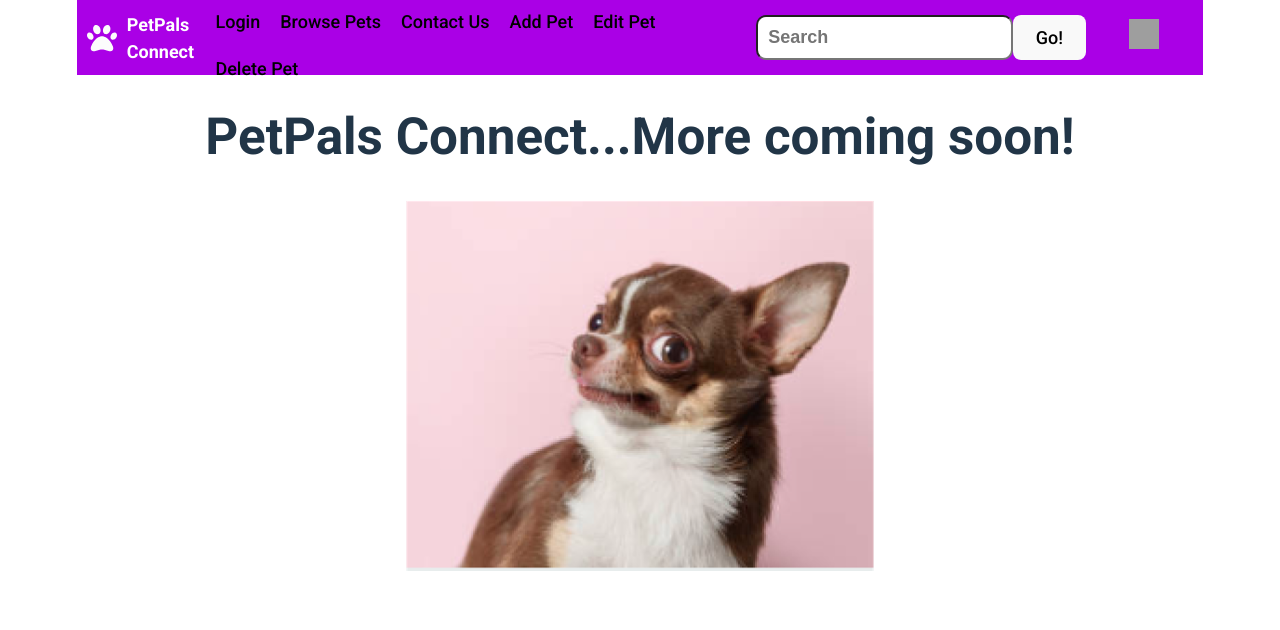
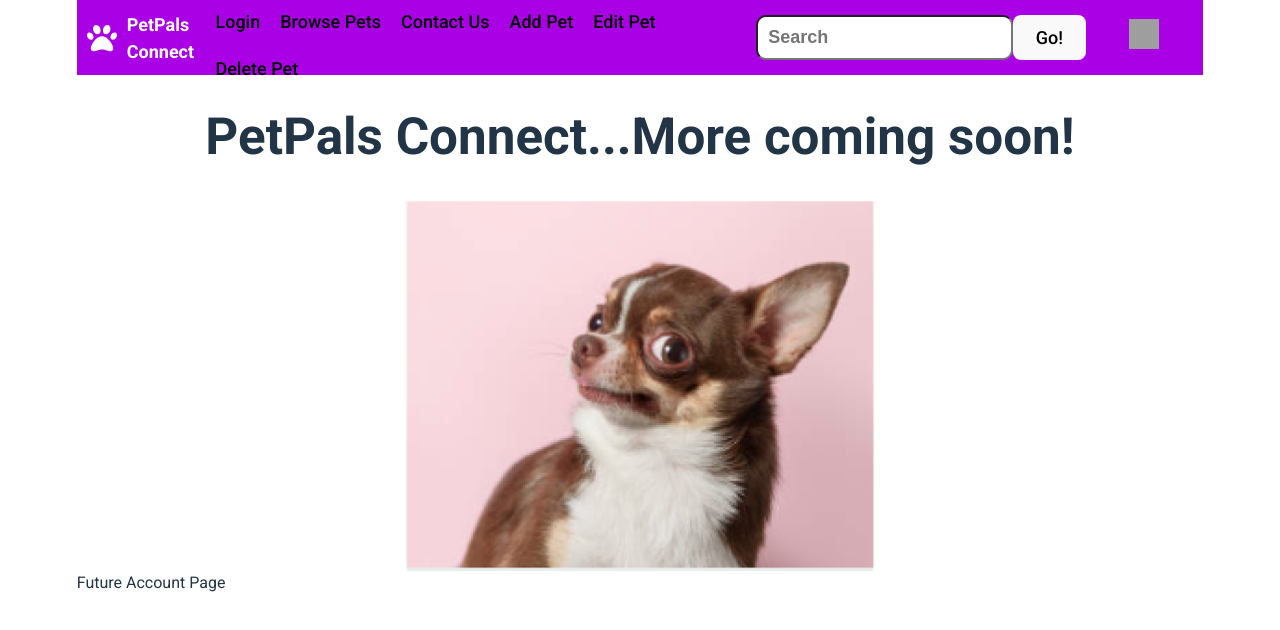
Before and after one commit to hanamido/petpals-connect, a React (Vite) app in the folder petPalsReact/: page /account in a window 1280 px wide. Shown: the top 630 px of the page. Built offline with nearby package versions, Linux system fonts and the light colour scheme; grey boxes are pictures that could not be loaded.

Commit message:
Added routing

```diff
--- a/petPalsReact/package.json
+++ b/petPalsReact/package.json
@@ -11,7 +11,8 @@
   },
   "dependencies": {
     "react": "^18.2.0",
-    "react-dom": "^18.2.0"
+    "react-dom": "^18.2.0",
+    "react-router-dom": "^6.17.0"
   },
   "devDependencies": {
     "@types/react": "^18.2.15",
--- a/petPalsReact/src/App.jsx
+++ b/petPalsReact/src/App.jsx
@@ -1,8 +1,13 @@
 import { useState } from "react";
-//import {BrowserRouter, Route } from 'react-router-dom';
+import {BrowserRouter, Route, Routes } from 'react-router-dom';
 import "./App.css";
 import Navbar from "./Components/Navbar";
 import ComingSoon from "./images/ComingSoonPic.png";
+import Account from "./pages/account";
+import AddPet from "./pages/add";
+import ContactUs from "./pages/contact";
+import DeletePet from "./pages/delete";
+import EditPet from "./pages/edit";
 
 function App() {
   return (
@@ -12,7 +17,18 @@ function App() {
         <h1>PetPals Connect...More coming soon!</h1>
       </div>
       <div className="comingSoon">
-        <img src={ComingSoon}></img>
+        <img src={ComingSoon} alt="Coming Soon"></img>
+      </div>
+      <div>
+        <BrowserRouter>
+          <Routes>
+            <Route path="/account" element={<Account />} />
+            <Route path="/add" element={<AddPet />} />
+            <Route path="/contact" element={<ContactUs />} />
+            <Route path="/delete" element={<DeletePet />} />
+            <Route path="/edit" element={<EditPet />} />
+          </Routes>
+        </BrowserRouter>
       </div>
     </>
   );
--- a/petPalsReact/src/pages/account.jsx
+++ b/petPalsReact/src/pages/account.jsx
@@ -0,0 +1,14 @@
+import React from "react";
+import "../App.css";
+import bone from "../images/bone.svg";
+import user from "../images/user-regular.svg";
+
+function Account() {
+  return (
+    <div>
+Future Account Page
+    </div>
+  );
+}
+
+export default Account;
--- a/petPalsReact/src/pages/add.jsx
+++ b/petPalsReact/src/pages/add.jsx
@@ -0,0 +1,10 @@
+import React from "react";
+import "../App.css";
+import bone from "../images/bone.svg";
+import user from "../images/user-regular.svg";
+
+function AddPet() {
+  return <div>Future Add Pet Page</div>;
+}
+
+export default AddPet;
--- a/petPalsReact/src/pages/contact.jsx
+++ b/petPalsReact/src/pages/contact.jsx
@@ -0,0 +1,10 @@
+import React from "react";
+import "../App.css";
+import bone from "../images/bone.svg";
+import user from "../images/user-regular.svg";
+
+function ContactUs() {
+  return <div>Future Contact Us Page</div>;
+}
+
+export default ContactUs;
--- a/petPalsReact/src/pages/delete.jsx
+++ b/petPalsReact/src/pages/delete.jsx
@@ -0,0 +1,10 @@
+import React from "react";
+import "../App.css";
+import bone from "../images/bone.svg";
+import user from "../images/user-regular.svg";
+
+function DeletePet() {
+  return <div>Future Delete Pet Page</div>;
+}
+
+export default DeletePet;
--- a/petPalsReact/src/pages/edit.jsx
+++ b/petPalsReact/src/pages/edit.jsx
@@ -0,0 +1,10 @@
+import React from "react";
+import "../App.css";
+import bone from "../images/bone.svg";
+import user from "../images/user-regular.svg";
+
+function EditPet() {
+  return <div>Future EditPet Page</div>;
+}
+
+export default EditPet;
```
